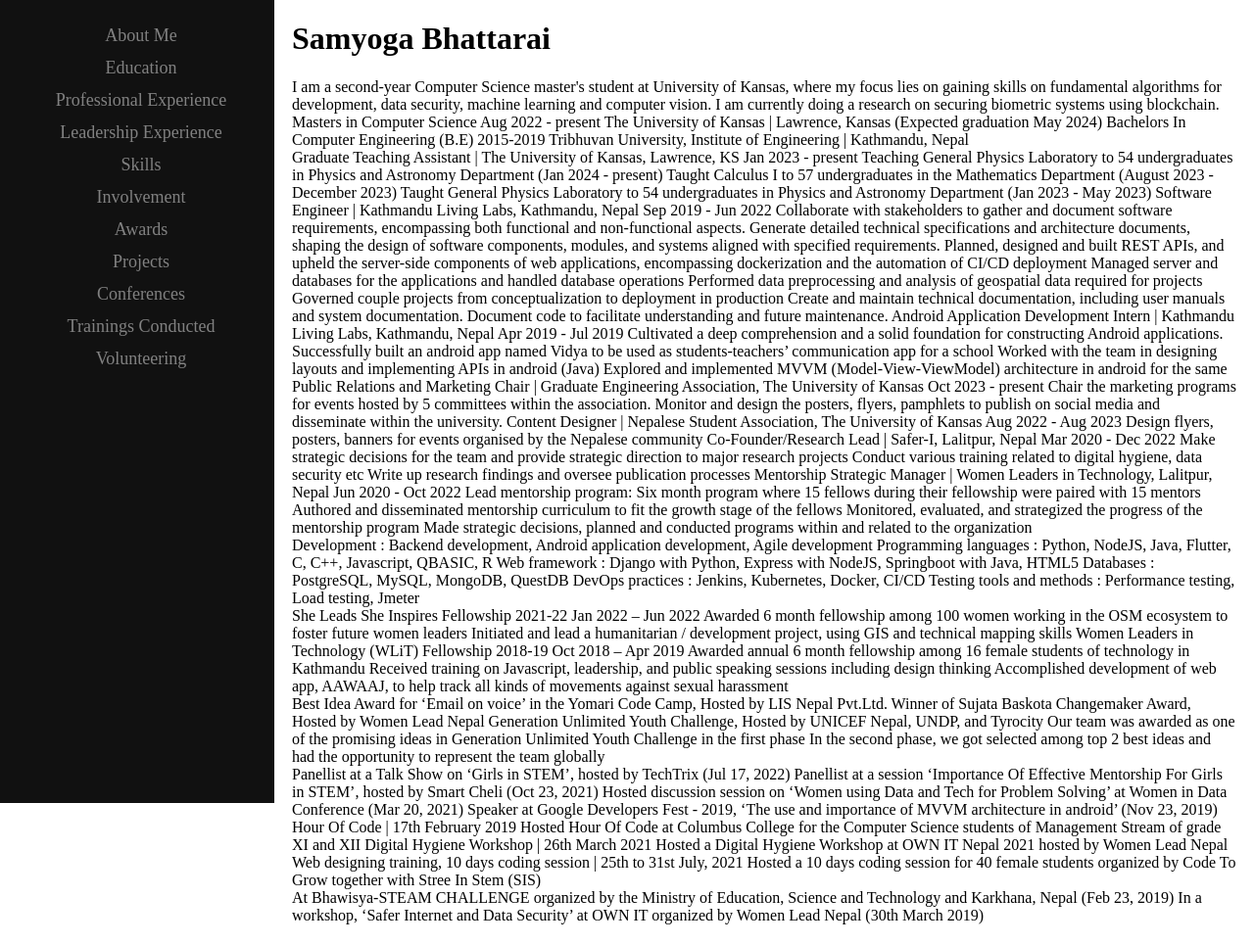
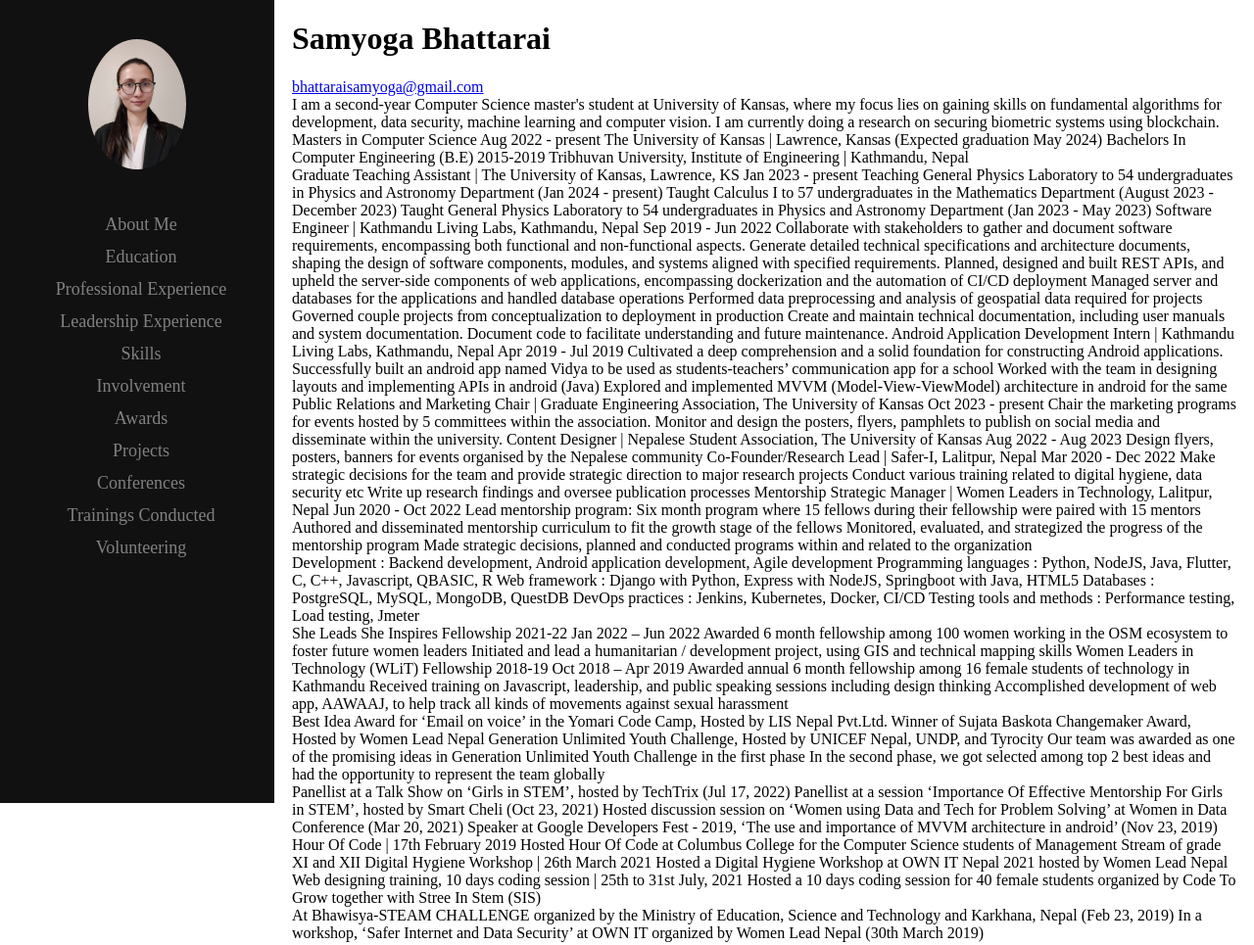
Before and after one commit to samyoga/samyoga.github.io, a plain HTML site: page index.html in a window 1280 px wide. Shown: the whole page at 98% size. Drawn offline with Linux system fonts and the light colour scheme.

Commit message:
add profile image

```diff
--- a/css/portfolio.css
+++ b/css/portfolio.css
@@ -37,3 +37,14 @@
     .sidenav {padding-top: 15px;}
     .sidenav a {font-size: 18px;}
   }
+
+  .portfolio-image-block{
+    padding-top: 20px;
+    padding-bottom: 40px;
+    display: flex;
+    justify-content: center;
+  }
+
+  .imagenav {
+    border-radius: 50%;
+  }
--- a/index.html
+++ b/index.html
@@ -1,13 +1,18 @@
 <!DOCTYPE HTML>
 <html>
 	<head>
+        <meta charset="UTF-8">
         <title>Samyoga Bhattarai</title>
-        <meta charset="UTF-8">
+
+        <meta name="viewport" content="width=device-width,initial-scale=1">
         <link href="css/portfolio.css" rel="stylesheet">
     </head>
     <body>
         <!-- Side navigation-->
-        <div class="sidenav">
+        <nav class="sidenav">
+            <span class="portfolio-image-block">
+                <img src="./assets/mypic.jpeg" class="imagenav" alt="Avatar" style="width:100px">
+            </span>
             <a href="#about">About Me</a>
             <a href="#education">Education</a>
             <a href="#professional-experience">Professional Experience</a>
@@ -19,9 +24,13 @@
             <a href="#conferences">Conferences</a>
             <a href="#trainings-conducted">Trainings Conducted</a>
             <a href="#volunteering">Volunteering</a>
-        </div>
+        </nav>
         <div class="main">
-            <h1>Samyoga Bhattarai</h1>
+            <div class="header">
+                <h1>Samyoga Bhattarai</h1>
+                <a href="mailto:bhattaraisamyoga@gmail.com">bhattaraisamyoga@gmail.com</a>
+            </div>
+
             <section id="about">I am a second-year Computer Science master's student at University of Kansas, where my focus lies on gaining skills on fundamental algorithms
                 for development, data security, machine learning and computer vision. I am currently doing a research on securing biometric systems using blockchain.
             </section>
```
Also changed, not shown: assets/mypic.jpeg (added). Lines whose indentation alone changed are shown as unchanged.
